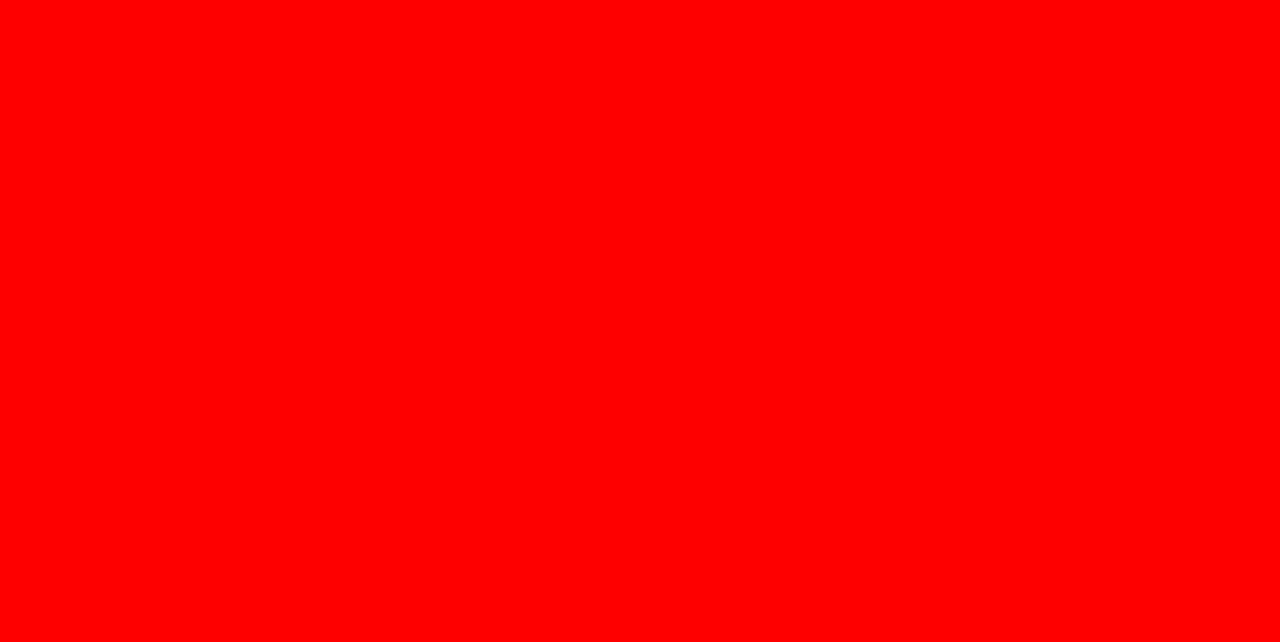
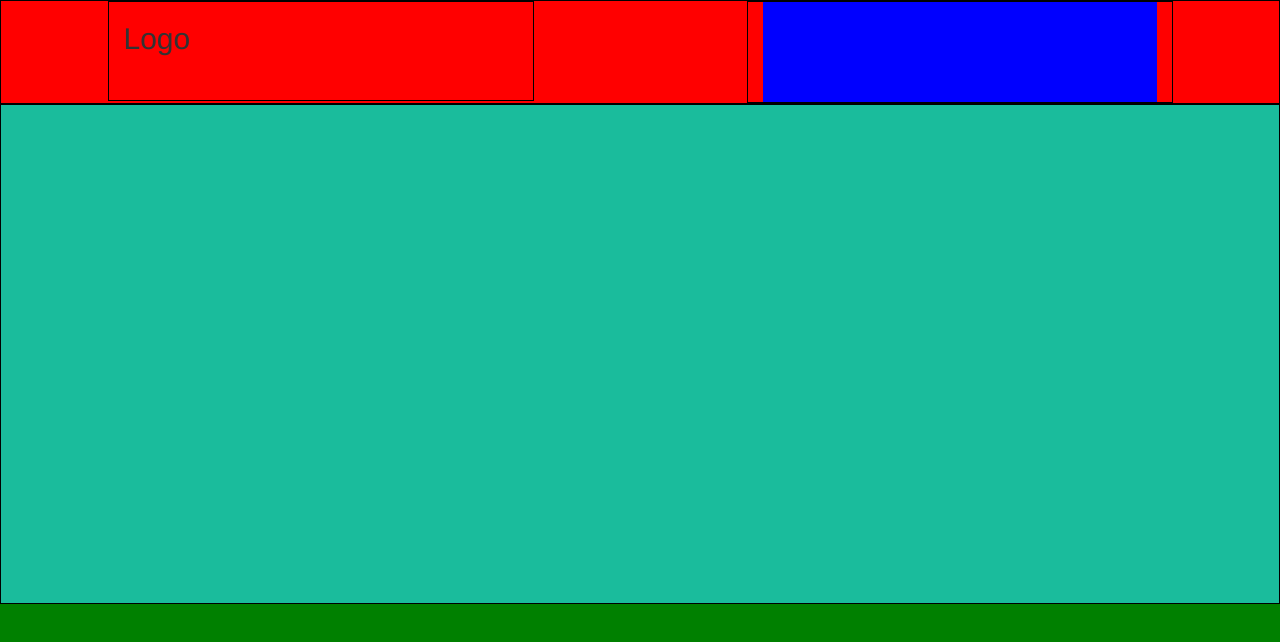
Before and after one commit to Geeogee/html-css-bootstrap-freelancer, a plain HTML site: page index.html in a window 1280 px wide. Drawn offline with nearby package versions, Linux system fonts and the light colour scheme.

Commit message:
Nav finished

```diff
--- a/css/main.css
+++ b/css/main.css
@@ -1,3 +1,45 @@
-body {
+/* debug */
+div[class*="col"] {
   background-color: red;
+  border: 1px solid #000;
+  min-height: 100px;
 }
+
+/*debug*/
+main .section-profile {
+  min-height: 500px;
+  background-color: #1abc9c;
+}
+
+/*debug*/
+main [class*="col-"] {
+  background-color: transparent;
+  min-height: 500px;
+}
+
+/* header {
+  background-color: #2c3e50;
+} */
+
+
+
+ nav {
+   /*debug*/
+   background-color: blue;
+   height: 100px;
+ }
+
+
+@media all and (min-width: 992px) {
+  /* debug */
+  body {
+    background-color: yellow;
+  }
+}
+
+@media all and (min-width: 1170px) {
+  /* debug */
+  body {
+    background-color: green;
+  }
+}
--- a/index.html
+++ b/index.html
@@ -12,8 +12,67 @@
     <link rel="stylesheet" href="css/main.css">
 
     <title>Bootstrap Freelancer</title>
+
   </head>
   <body>
 
+    <!-- Header with page title and NAV -->
+    <header>
+      <!-- Full width container -->
+      <div class="container-fluid">
+        <!-- Row for macro block -->
+        <div class="row">
+          <!-- Column -->
+          <div class="col-xs-12">
+            <div class="row">
+
+              <div class="col-xs-8 col-md-offset-1 col-md-4">
+                <h2>Logo</h2>
+              </div>
+              <div class="col-xs-4 col-md-offset-2 col-md-4">
+                <nav>
+                  <!-- Nav Links -->
+                </nav>
+              </div>
+
+            </div>
+          </div>
+        <!-- Macro block row end -->
+        </div>
+      <!-- Container end -->
+      </div>
+
+    </header>
+
+    <!-- Main section with Jumbotron and other 3 sections -->
+    <main>
+      <!-- Jumbotron section -->
+      <section class="section-profile">
+        <div class="container-fluid">
+          <div class="row">
+            <div class="col-xs-12">
+              <!-- Profile picture and informations -->
+            </div>
+          <!-- Main row end -->
+          </div>
+        <!-- Container end -->
+        </div>
+      </section>
+
+      <section class="section-portfolio">
+        <div class="container-fluid">
+          <div class="row">
+          </div>
+        </div>
+      </section>
+
+
+
+    </main>
+
+    <!-- Footer with links -->
+    <footer>
+    </footer>
+
   </body>
 </html>
```
